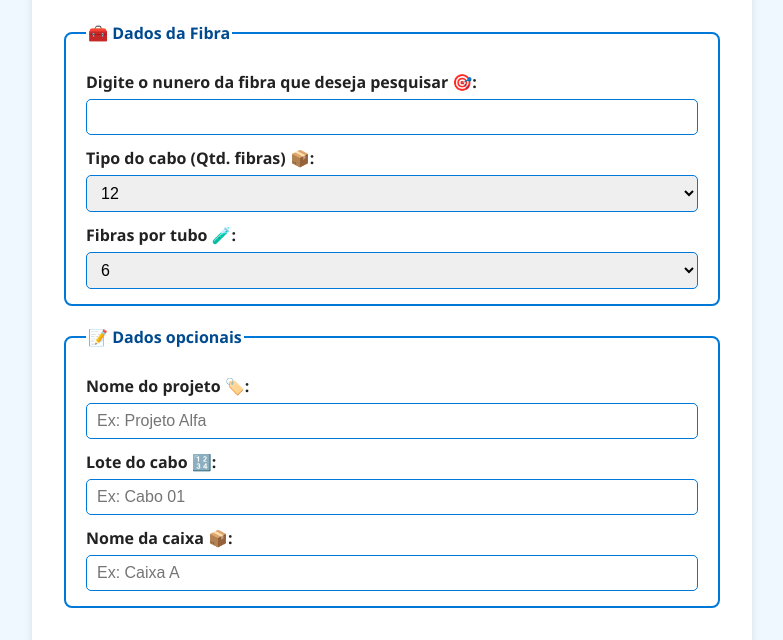
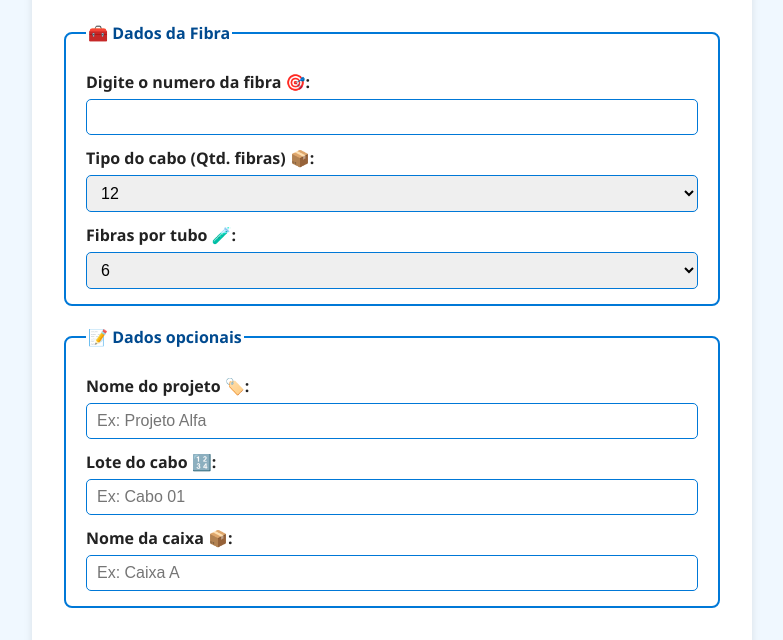
Before and after one commit to Kelfys/Fiber_search, a plain HTML site: page index.html in a window 1280 px wide. Shown: the part 107-747 px from the top of the page, without its empty margins (248-1031 px from the left). Drawn offline with Linux system fonts and the light colour scheme.

Commit message:
Atualizar o index.html

```diff
--- a/index.html
+++ b/index.html
@@ -32,7 +32,7 @@
             <fieldset>
                 <legend>🧰 Dados da Fibra</legend>
 
-                <label for="fiberNumber">Digite o nunero da fibra que deseja pesquisar 🎯:</label>
+                <label for="fiberNumber">Digite o numero da fibra 🎯:</label>
                 <input type="number" id="fiberNumber" name="fiberNumber" min="1" required />
 
                 <label for="cableType">Tipo do cabo (Qtd. fibras) 📦:</label>
```
